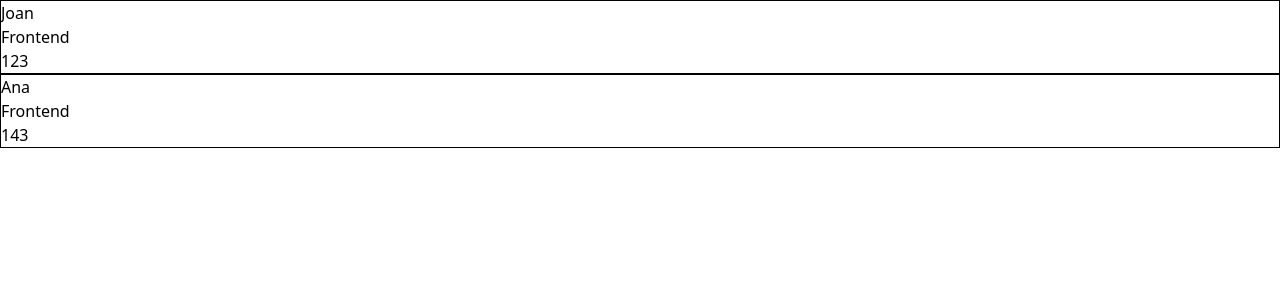
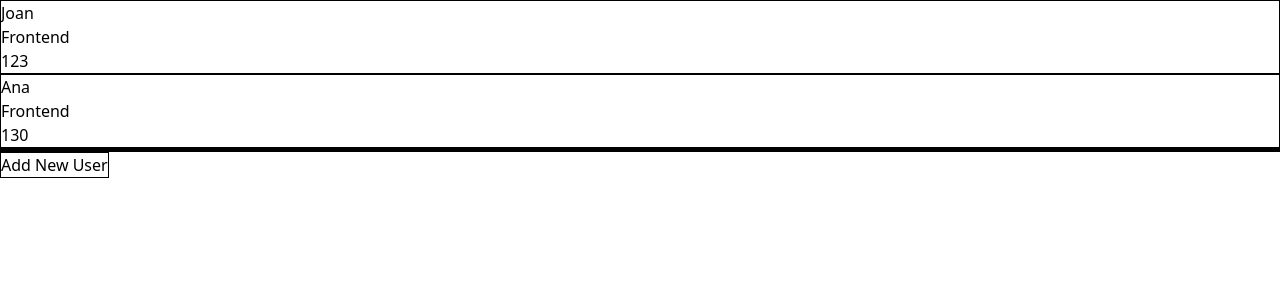
Before and after one commit to IT-Academy-BCN/ita-game, a React (Vite) app: page / in a window 1280 px wide. Shown: the top 300 px of the page. Built offline with nearby package versions, Linux system fonts and the light colour scheme.

Commit message:
added state

```diff
--- a/src/pages/Home.jsx
+++ b/src/pages/Home.jsx
@@ -5,22 +5,45 @@ import { Actions } from '../store/userReducer';
 function Home() {
   const { state, dispatch } = useContext(UserContext);
   const { users } = state;
+  const [newUser, setNewUser] = useState({});
+  const [id, setId] = useState(users.length);
 
   // dispatch genera un side efffect (por setear el state (setState))y por eso en useEffect
   useEffect(() => {
-    dispatch({ type: Actions.ADD_USER, payload: users });
-  }, [users, dispatch]);
+    dispatch({
+      type: Actions.ADD_USER,
+      payload: newUser,
+    });
+    setId(id + 1);
+  }, [newUser]);
+
+  const handleNewUser = () => {
+    let fakeUser = {
+      id: id,
+      name: 'NewUser',
+      ITAProfile: 'Frontend',
+      ITAFramework: 'React',
+      ITApoints: 100,
+    };
+    setNewUser(fakeUser);
+  };
 
   return (
     // card
     <div>
-      {users.map((user) => (
-        <ul style={{ border: '1px black solid' }} key={user.id}>
-          <li>{user.name}</li>
-          <li>{user.ITAProfile}</li>
-          <li>{user.ITApoints}</li>
-        </ul>
-      ))}
+      {users !== undefined
+        ? users.map((user) => (
+            <ul style={{ border: '1px black solid' }} key={user.id}>
+              <li>{user.name}</li>
+              <li>{user.ITAProfile}</li>
+              <li>{user.ITApoints}</li>
+            </ul>
+          ))
+        : 'loading'}
+
+      <button onClick={handleNewUser} style={{ border: '1px black solid' }}>
+        Add New User
+      </button>
     </div>
   );
 }
--- a/src/store/userReducer.jsx
+++ b/src/store/userReducer.jsx
@@ -14,7 +14,7 @@ export const initialState = {
       name: 'Ana',
       ITAProfile: 'Frontend',
       ITAFramework: 'React',
-      ITApoints: 143,
+      ITApoints: 130,
     },
   ],
 };
@@ -30,7 +30,8 @@ export const userReducer = (state = initialState, action) => {
       // immer: utilizo método para no implementar spread operator
       //                             draft:nuevo state
       return createNextState(state, (draft) => {
-        draft.users = action.payload;
+        draft.users.push(action.payload);
+        // draft.users = action.payload;
       });
 
     default:
```
